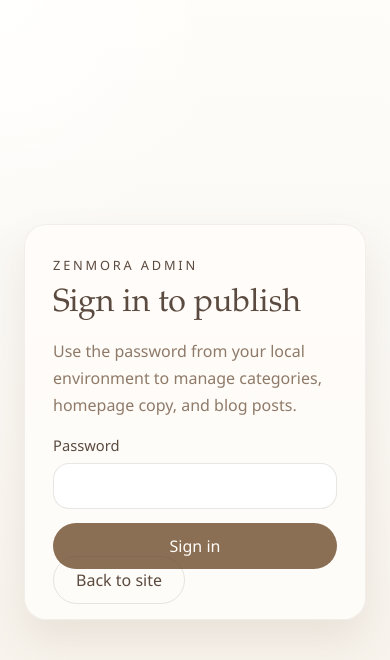
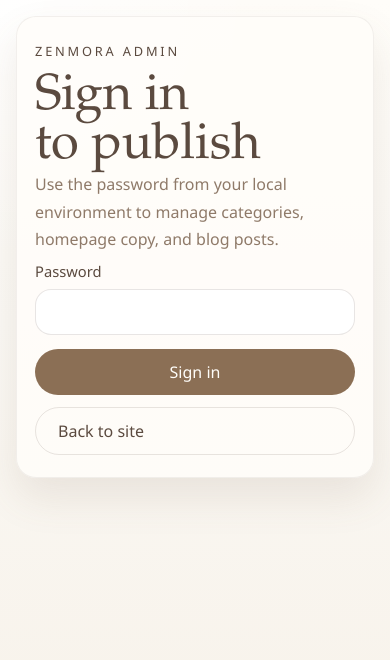
Before and after one commit to leader-ke/zenmora-blog, a Next.js app: page /admin/login in a window 390 px wide. Shown: the top 660 px of the page. Built offline with nearby package versions, Linux system fonts and the light colour scheme; no server answers.

Commit message:
Improve login responsiveness and ignore local tooling files

```diff
--- a/app/admin/login/page.tsx
+++ b/app/admin/login/page.tsx
@@ -24,9 +24,11 @@ export default async function AdminLoginPage({
             Sign in
           </button>
         </form>
-        <Link href="/" className="secondary-button">
-          Back to site
-        </Link>
+        <div className="login-actions">
+          <Link href="/" className="secondary-button">
+            Back to site
+          </Link>
+        </div>
       </div>
     </main>
   );
--- a/app/globals.css
+++ b/app/globals.css
@@ -683,6 +683,28 @@ textarea {
   padding: 28px;
 }
 
+.login-card h2 {
+  font-size: clamp(3rem, 9vw, 4.8rem);
+  line-height: 0.96;
+  text-wrap: balance;
+}
+
+.login-card p {
+  margin: 0 0 8px;
+}
+
+.login-form .primary-button,
+.login-actions .secondary-button {
+  width: 100%;
+  justify-content: center;
+}
+
+.login-actions {
+  display: grid;
+  gap: 12px;
+  margin-top: 12px;
+}
+
 .status-note {
   padding: 12px 16px;
   border-radius: 16px;
@@ -756,4 +778,18 @@ textarea {
   .newsletter form {
     grid-template-columns: 1fr;
   }
+
+  .login-page {
+    padding: 16px;
+    align-items: start;
+  }
+
+  .login-card {
+    padding: 22px 18px;
+    border-radius: 20px;
+  }
+
+  .login-card h2 {
+    font-size: clamp(2.5rem, 13vw, 4rem);
+  }
 }
```
Also changed, not shown: 1 other file (tests, documents, lock files or other folders).
